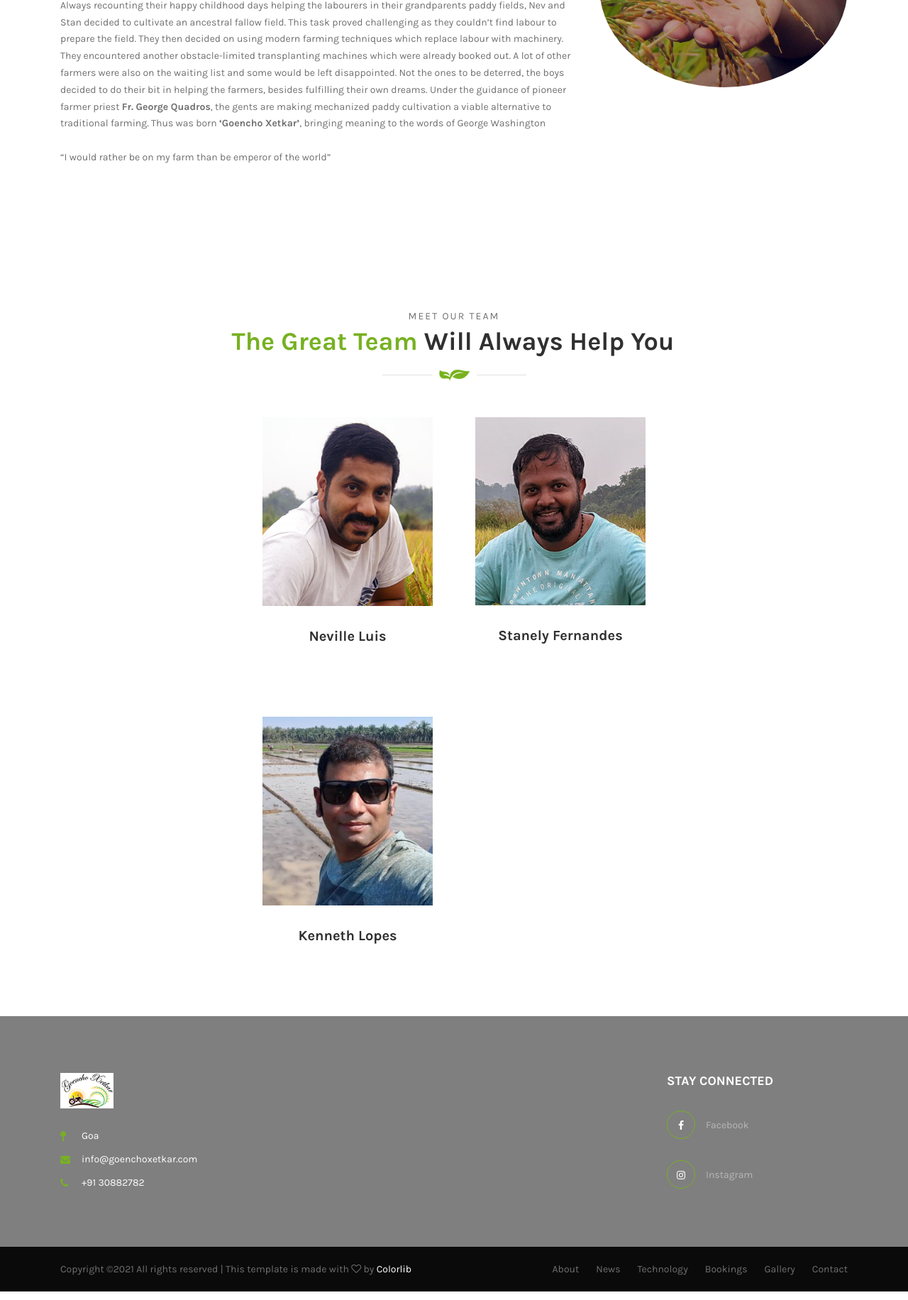
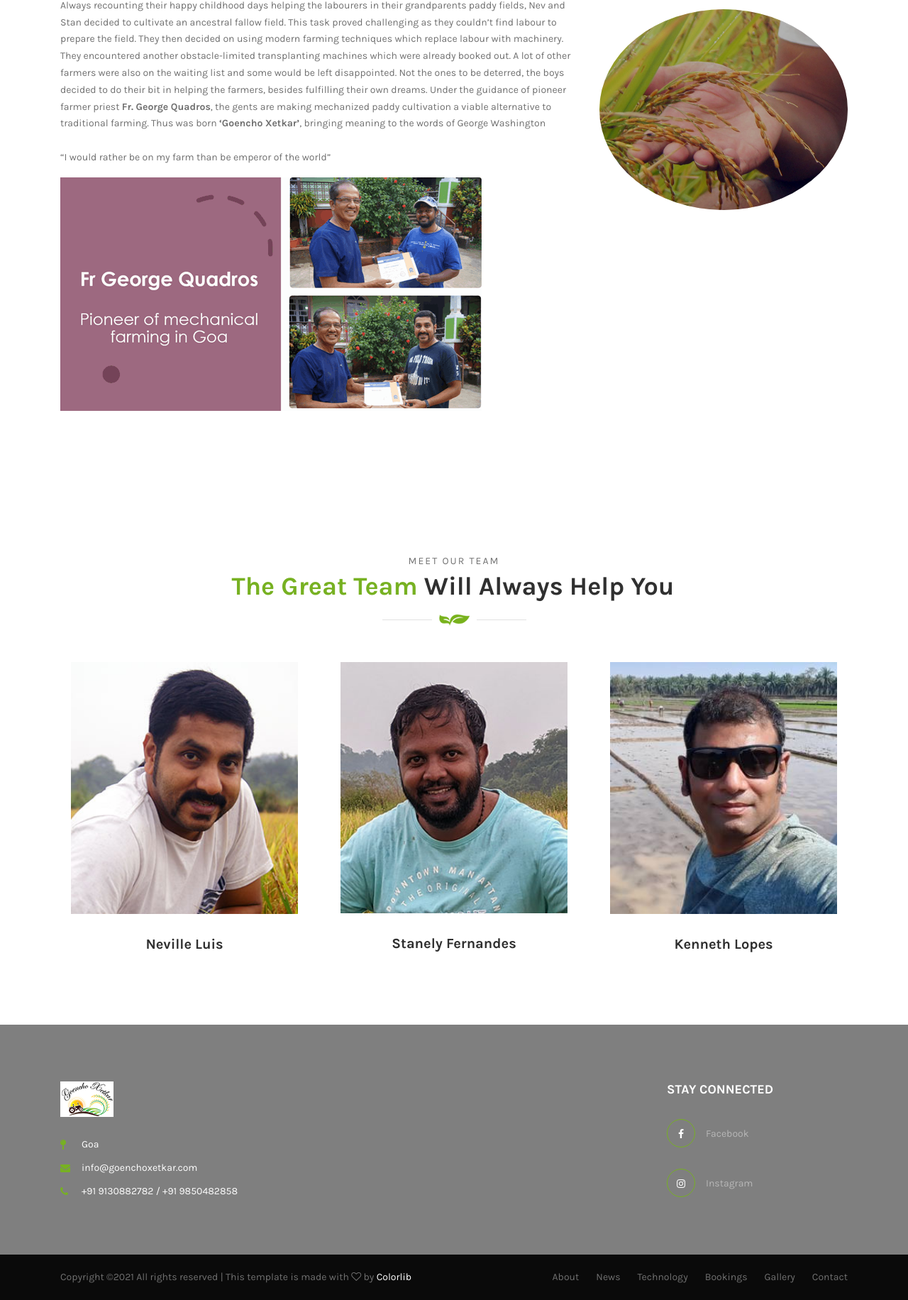
Before and after one commit to georgemelroydsouza/goenchoxetkar, a PHP site: page /about.php in a window 1280 px wide. Shown: the part 1659-3491 px from the top of the page at 71% size. Run offline with PHP 8.4, Linux system fonts and the light colour scheme; some libraries are stand-ins or nearby versions.

Commit message:
Updated the changes requested

```diff
--- a/src/public/about.php
+++ b/src/public/about.php
@@ -97,6 +97,8 @@ require("structure/header.php");
 				gents are making mechanized paddy cultivation a viable alternative to traditional farming.
 				Thus was born <b>‘Goencho Xetkar’</b>, bringing meaning to the words of George Washington <br /><br />“I would rather
 				be on my farm than be emperor of the world”</p>
+                <img src="img/bg-img/about_fr_george_quadros.png" alt=""/>
+
           </div>
         </div>
 
@@ -111,7 +113,6 @@ require("structure/header.php");
     </div>
   </section>
   <!-- ##### About Us Area End ##### -->
-
 
   <!-- ##### Team Member Area Start ##### -->
   <section class="team-member-area section-padding-100-0">
@@ -130,8 +131,8 @@ require("structure/header.php");
       <div class="row">
 
 		<!-- Single Team Member -->
-		<div class="col-12 col-sm-6 col-lg-6">
-			<div class="col-6 pull-right">
+		<div class="col-12 col-sm-4 col-lg-4">
+			<div class="col-12">
 			<div class="single-team-member mb-100 wow fadeInUp" data-wow-delay="100ms">
 				<!-- Team Thumbnail -->
 				<div class="team-img">
@@ -146,8 +147,8 @@ require("structure/header.php");
 		</div>
 
 		<!-- Single Team Member -->
-		<div class="col-12 col-sm-6 col-lg-6">
-			<div class="col-6">
+		<div class="col-12 col-sm-4 col-lg-4">
+			<div class="col-12">
 			<div class="single-team-member mb-100 wow fadeInUp" data-wow-delay="500ms">
 				<!-- Team Thumbnail -->
 				<div class="team-img">
@@ -161,14 +162,10 @@ require("structure/header.php");
 			</div>
 		</div>
 
-      </div>
-
-      <div class="row">
-
 		<!-- Single Team Member -->
 
-		<div class="col-12 col-sm-6 col-lg-6">
-			<div class="col-6 pull-right">
+		<div class="col-12 col-sm-4 col-lg-4">
+			<div class="col-12">
 			<div class="single-team-member mb-100 wow fadeInUp" data-wow-delay="500ms">
 				<!-- Team Thumbnail -->
 				<div class="team-img">
@@ -182,22 +179,6 @@ require("structure/header.php");
 			</div>
 		</div>
 
-		<div class="col-12 col-sm-6 col-lg-6">
-			<div class="col-6">
-			<div class="single-team-member mb-100 wow fadeInUp" data-wow-delay="500ms">
-				<!-- Team Thumbnail -->
-				<div class="team-img">
-				&nbsp;
-				</div>
-				<!-- Team Member Info -->
-				<div class="team-member-info">
-				<h5>&nbsp;</h5>
-				</div>
-			</div>
-			</div>
-		</div>
-
-
       </div>
 
 
--- a/src/public/contact.php
+++ b/src/public/contact.php
@@ -62,7 +62,7 @@ require("structure/header.php");
               <i class="icon_phone"></i>
             </div>
             <h5>Phone</h5>
-            <h6>+91 30882782</h6>
+            <h6>+91 9130882782 / +91 9850482858</h6>
           </div>
         </div>
 
--- a/src/public/home.php
+++ b/src/public/home.php
@@ -111,7 +111,7 @@ require("structure/header.php");
             <!-- Section Heading --->
             <div class="section-heading">
               <p>About us</p>
-              <h2><span>Let Us</span> Tell You Our Story</h2>
+              <h2><span>This Is</span> What We Do</h2>
               <img src="img/core-img/decor.png" alt="">
             </div>
 			<p>GOENCHO XETKAR, under the aegis of Fr George Quadros, of Don Bosco Loutolim Society is happy to launch
--- a/src/public/structure/footer.php
+++ b/src/public/structure/footer.php
@@ -13,7 +13,7 @@
               <div class="contact-info">
                 <p><i class="fa fa-map-pin" aria-hidden="true"></i><span>Goa</span></p>
                 <p><i class="fa fa-envelope" aria-hidden="true"></i><span>info@goenchoxetkar.com</span></p>
-                <p><i class="fa fa-phone" aria-hidden="true"></i><span>+91 30882782</span></p>
+                <p><i class="fa fa-phone" aria-hidden="true"></i><span>+91 9130882782 / +91 9850482858</span></p>
               </div>
             </div>
           </div>
--- a/src/public/structure/header.php
+++ b/src/public/structure/header.php
@@ -45,7 +45,7 @@
               <!-- Top Header Content -->
               <div class="top-header-meta text-right">
                 <a href="#" data-toggle="tooltip" data-placement="bottom" title="info@goenchoxetkar.com"><i class="fa fa-envelope-o" aria-hidden="true"></i> <span>Email: info@goenchoxetkar.com</span></a>
-                <a href="#" data-toggle="tooltip" data-placement="bottom" title="+91 30882782"><i class="fa fa-phone" aria-hidden="true"></i> <span>Call Us: +91 30882782</span></a>&nbsp;&nbsp;&nbsp;
+                <a href="#" data-toggle="tooltip" data-placement="bottom" title="+91 30882782"><i class="fa fa-phone" aria-hidden="true"></i> <span>Call Us: +91 9130882782 / +91 9850482858</span></a>&nbsp;&nbsp;&nbsp;
               </div>
             </div>
           </div>
```
Also changed, not shown: src/public/img/bg-img/about_fr_george_quadros.png (added).
